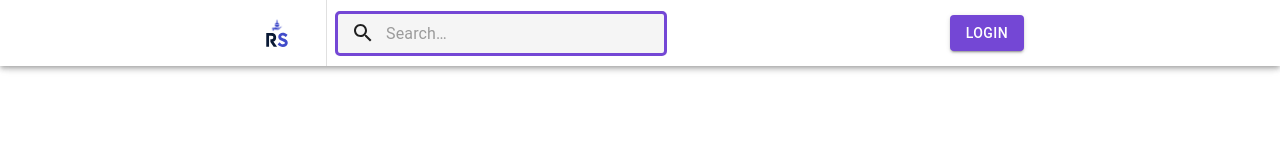
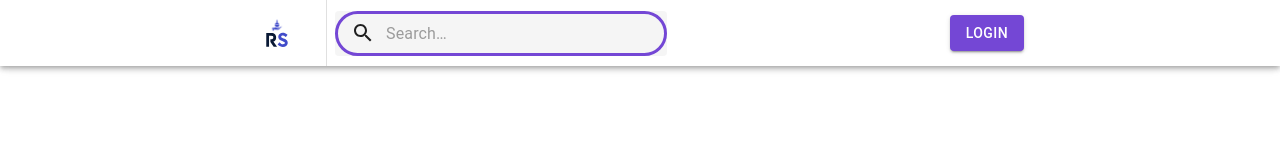
Before and after one commit to researchshare-official/frontend, a Next.js app: page / in a window 1280 px wide. Shown: the top 160 px of the page. Built offline with nearby package versions, Linux system fonts and the light colour scheme.

Commit message:
Update components/AppBar.tsx
Co-authored-by: SBasique <71530143+SBasique@users.noreply.github.com>

```diff
--- a/components/AppBar.tsx
+++ b/components/AppBar.tsx
@@ -45,9 +45,9 @@ const StyledInputBase = styled(InputBase)(({ theme }) => ({
         paddingLeft: `calc(1em + ${theme.spacing(4)})`,
         transition: theme.transitions.create('width'),
         width: '100%',
-        border: "solid",
-        borderRadius: "5px",
-        borderColor: "#7447D5",
+        border: 'solid',
+        borderRadius: theme.spacing(5),
+        borderColor: theme.palette.secondary.main,
         [theme.breakpoints.up('sm')]: {
             width: '30ch',
             '&:focus': {
```
